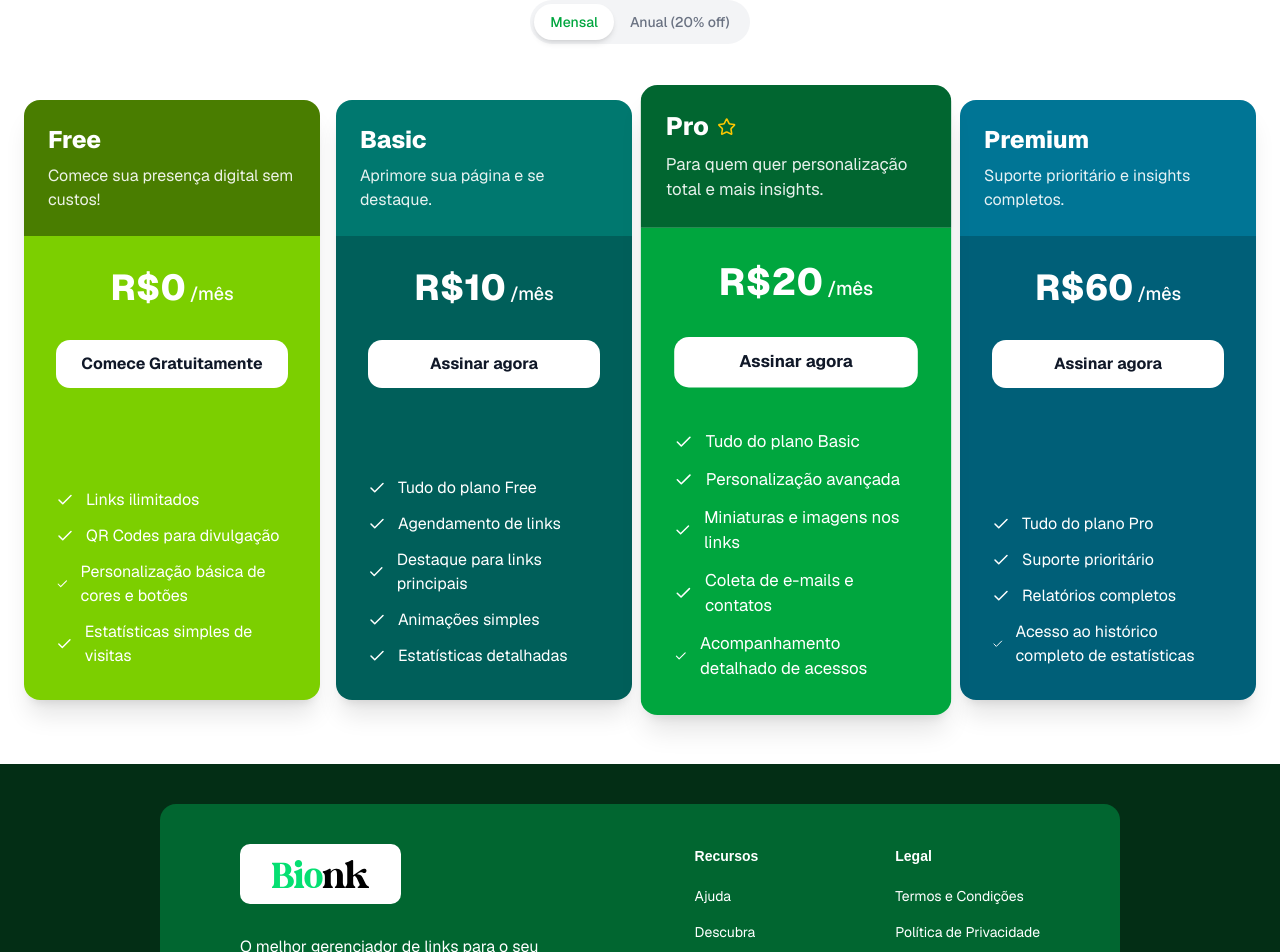
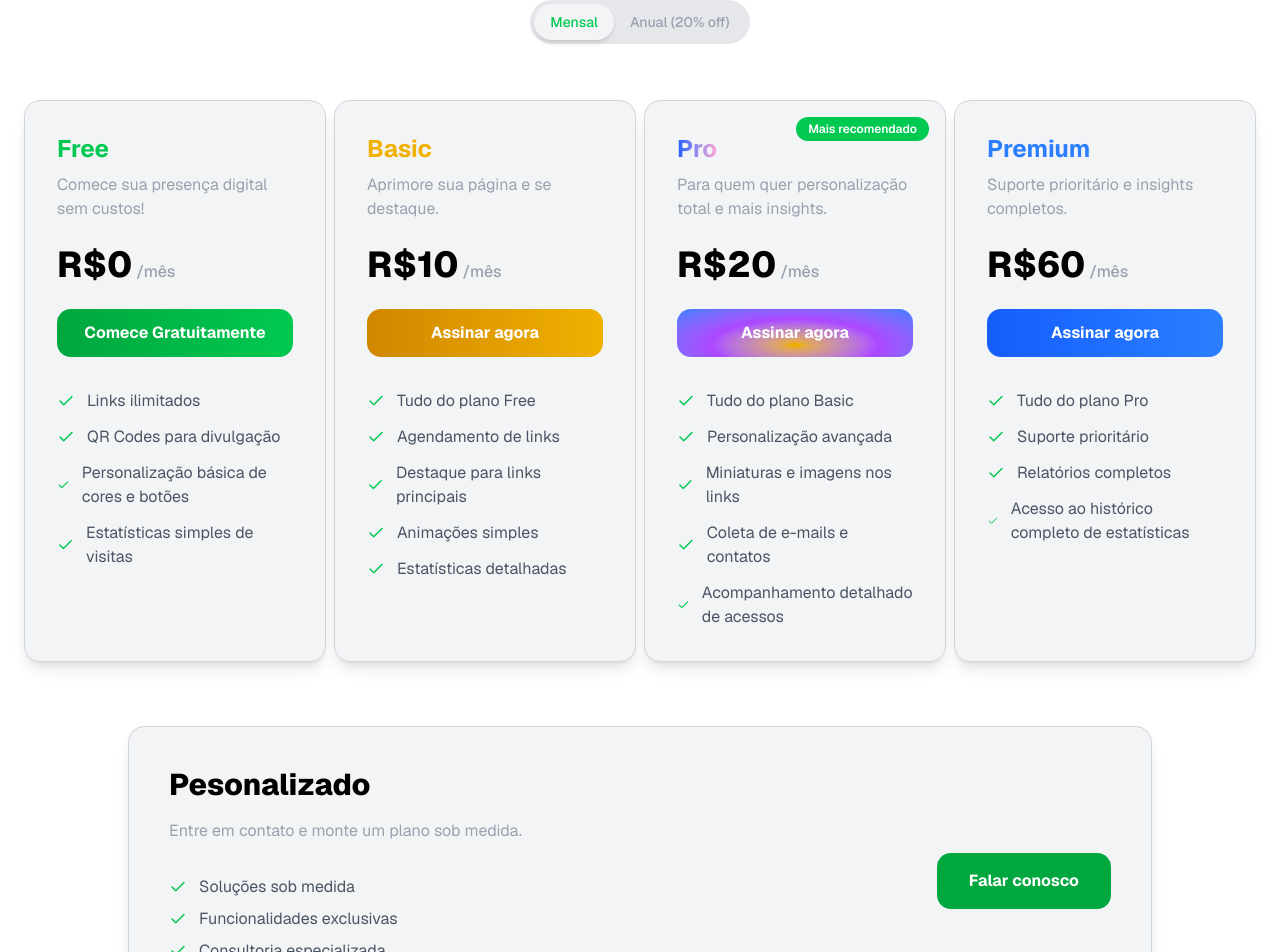
Before and after one commit to gabriellucasvh/bionk, a Next.js app: page /planos in a window 1280 px wide. Shown: the part 280-1232 px from the top of the page. Built offline with nearby package versions, Linux system fonts and the light colour scheme; no server answers; a web font is replaced by a local one.

Commit message:
style: removido fundo colorido dos cards dos planos e cores adicionadas ao botões e nomes dos planos

```diff
--- a/src/app/(public)/planos/prices.tsx
+++ b/src/app/(public)/planos/prices.tsx
@@ -1,13 +1,16 @@
 "use client";
 
 import { cn } from "@/lib/utils";
-import { Check, Star } from "lucide-react";
+import { Check } from "lucide-react";
 import Link from "next/link";
 import { useState } from "react";
 
 const pricingPlans = [
 	{
 		name: "Free",
+		nameColor: "text-green-500",
+		buttonColor:
+			"bg-gradient-to-r from-green-600 to-green-500 hover:from-green-500 hover:to-green-600 transition-colors duration-500",
 		description: "Comece sua presença digital sem custos!",
 		monthlyPrice: 0,
 		label: "Comece Gratuitamente",
@@ -18,11 +21,12 @@ const pricingPlans = [
 			"Personalização básica de cores e botões",
 			"Estatísticas simples de visitas",
 		],
-		topColor: "bg-lime-700",
-		baseColor: "bg-lime-500",
 	},
 	{
 		name: "Basic",
+		nameColor: "text-yellow-500",
+		buttonColor:
+			"bg-gradient-to-r from-yellow-600 to-yellow-500 hover:from-yellow-500 hover:to-yellow-600 transition-colors duration-500",
 		description: "Aprimore sua página e se destaque.",
 		monthlyPrice: 10,
 		label: "Assinar agora",
@@ -34,12 +38,13 @@ const pricingPlans = [
 			"Animações simples",
 			"Estatísticas detalhadas",
 		],
-		topColor: "bg-teal-700",
-		baseColor: "bg-teal-800",
 	},
 	{
 		name: "Pro",
-		star: <Star className=" text-yellow-400" size={18} />,
+		nameColor:
+			"bg-gradient-to-r from-blue-600 w-min to-pink-300 inline-block text-transparent bg-clip-text",
+		buttonColor:
+			"bg-radial-[at_50%_75%] from-yellow-500 via-purple-500 to-blue-500 hover:bg-radial-[at_50%_75%] hover:from-blue-500 hover:via-purple-500 hover:to-yellow-500 transition-colors duration-700",
 		description: "Para quem quer personalização total e mais insights.",
 		monthlyPrice: 20,
 		label: "Assinar agora",
@@ -51,12 +56,13 @@ const pricingPlans = [
 			"Coleta de e-mails e contatos",
 			"Acompanhamento detalhado de acessos",
 		],
-		topColor: "bg-green-800",
-		baseColor: "bg-green-600",
-		isPro: true,
+		isBest: true,
 	},
 	{
 		name: "Premium",
+		nameColor: "text-blue-500",
+		buttonColor:
+			"bg-gradient-to-r from-blue-600 to-blue-500 hover:from-blue-500 hover:to-blue-600 transition-colors duration-500",
 		description: "Suporte prioritário e insights completos.",
 		monthlyPrice: 60,
 		label: "Assinar agora",
@@ -67,10 +73,23 @@ const pricingPlans = [
 			"Relatórios completos",
 			"Acesso ao histórico completo de estatísticas",
 		],
-		topColor: "bg-cyan-700",
-		baseColor: "bg-cyan-800",
 	},
 ];
+
+// 🔥 Lifetime separado
+const customPlan = {
+	name: "Pesonalizado",
+	monthlyPrice: 888,
+	description: "Entre em contato e monte um plano sob medida.",
+	label: "Falar conosco",
+	link: "/contato",
+	features: [
+		"Soluções sob medida",
+		"Funcionalidades exclusivas",
+		"Consultoria especializada",
+		"Preços ajustados à sua necessidade",
+	],
+};
 
 interface HeadingProps {
 	billingCycle: "M" | "A";
@@ -80,26 +99,27 @@ interface HeadingProps {
 const Heading = ({ billingCycle, setBillingCycle }: HeadingProps) => (
 	<div className="my-14 flex flex-col items-center gap-6">
 		<div className="flex flex-col items-center gap-2 text-center">
-			<h2 className="mt-4 font-extrabold text-4xl text-gray-900 lg:text-5xl">
+			<h2 className="mt-4 font-extrabold text-4xl text-black lg:text-5xl">
 				Escolha o melhor plano para você.
 			</h2>
-			<p className="mt-2 max-w-xl text-gray-700 text-xl">
+			<p className="mt-2 max-w-xl text-gray-400 text-xl">
 				Comece agora com a Bionk e leve sua presença digital para o próximo
 				nível.
 			</p>
 		</div>
-		<div className="relative flex w-fit items-center rounded-full bg-gray-100 p-1">
+
+		{/* Toggle animado (Mensal / Anual) */}
+		<div className="relative flex w-fit items-center rounded-full bg-gray-200 p-1">
 			<div
-				className={`absolute h-[calc(100%-8px)] transform rounded-full bg-white shadow-md transition-all duration-300 ease-in-out ${
+				className={`absolute h-[calc(100%-8px)] transform rounded-full bg-gray-100 shadow-md transition-all duration-300 ease-in-out ${
 					billingCycle === "M" ? "left-1 w-20" : "left-[84px] w-32"
 				}`}
-				style={{ height: "calc(100% - 8px)" }}
 			/>
 			<button
 				className={`relative z-10 rounded-full px-4 py-2 font-medium text-sm transition-colors ${
 					billingCycle === "M"
-						? "text-green-600"
-						: "text-gray-500 hover:text-gray-700"
+						? "text-green-500"
+						: "text-gray-400 hover:text-gray-500"
 				}`}
 				onClick={() => setBillingCycle("M")}
 				type="button"
@@ -109,8 +129,8 @@ const Heading = ({ billingCycle, setBillingCycle }: HeadingProps) => (
 			<button
 				className={`relative z-10 rounded-full px-4 py-2 font-medium text-sm transition-colors ${
 					billingCycle === "A"
-						? "text-green-600"
-						: "w-full text-gray-500 hover:text-gray-700"
+						? "text-green-500"
+						: "text-gray-400 hover:text-gray-500"
 				}`}
 				onClick={() => setBillingCycle("A")}
 				type="button"
@@ -127,7 +147,6 @@ interface PricingCardProps {
 }
 
 const PricingCard = ({ plan, billingCycle }: PricingCardProps) => {
-	// Calcula o preço com desconto para planos anuais (20% off)
 	const price =
 		billingCycle === "M"
 			? plan.monthlyPrice
@@ -136,58 +155,74 @@ const PricingCard = ({ plan, billingCycle }: PricingCardProps) => {
 	return (
 		<div
 			className={cn(
-				"flex flex-col overflow-hidden rounded-2xl shadow-xl",
-				plan.isPro ? "scale-105" : ""
+				"flex flex-col rounded-2xl border border-gray-300 bg-gray-100 p-8 shadow-lg",
+				plan.isBest && "relative"
 			)}
 		>
-			{/* Cabeçalho */}
-			<div className={cn("p-6 text-center", plan.topColor)}>
-				<h3 className="flex items-center gap-2 font-extrabold text-2xl text-white">
-					{plan.name}
-					{plan.star}
-				</h3>
-				<p className="mt-2 text-start text-white/90">{plan.description}</p>
-			</div>
-
-			{/* Conteúdo principal */}
-			<div
-				className={cn(
-					"flex flex-col justify-between p-8 text-center",
-					plan.baseColor,
-					"flex-1 text-white"
-				)}
-			>
-				<div>
-					<p className="mb-8 font-extrabold text-4xl">
-						R${price}
-						<span className="ml-1 font-medium text-lg">
-							/mês
-							{billingCycle === "A" && plan.monthlyPrice > 0 && (
-								<span className="mt-1 block font-normal text-sm">
-									(com desconto anual)
+			{plan.isBest && (
+				<span className="absolute top-4 right-4 rounded-full bg-green-500 px-3 py-1 font-semibold text-white text-xs">
+					Mais recomendado
 				</span>
 			)}
+			<h3 className={`font-bold text-2xl text-black ${plan.nameColor}`}>
+				{plan.name}
+			</h3>
+			<p className="mt-2 text-gray-400">{plan.description}</p>
+
+			<p className="mt-6 font-extrabold text-4xl text-black">
+				R${price}
+				<span className="ml-1 font-medium text-base text-gray-400">/mês</span>
+				{billingCycle === "A" && plan.monthlyPrice > 0 && (
+					<span className="mt-1 block font-normal text-green-500 text-sm">
+						(20% de desconto no anual)
 					</span>
+				)}
 			</p>
+
 			<Link
-						className="block w-full rounded-xl bg-white py-3 font-bold text-gray-900 transition-colors duration-100 hover:bg-gray-200"
+				className={`mt-6 block w-full rounded-xl py-3 text-center font-bold text-white ${plan.buttonColor}`}
 				href={plan.link}
 			>
 				{plan.label}
 			</Link>
-				</div>
-				<div className="mt-10 space-y-3 text-left">
+
+			<div className="mt-8 space-y-3 text-left">
 				{plan.features.map((feature) => (
 					<div className="flex items-center gap-3" key={feature}>
-							<Check className="text-white" size={18} />
-							<span>{feature}</span>
+						<Check className="text-green-500" size={18} />
+						<span className="text-gray-600">{feature}</span>
 					</div>
 				))}
 			</div>
 		</div>
+	);
+};
+
+// 🔥 Lifetime horizontal embaixo
+const CustomPlan = () => (
+	<div className="mx-auto mt-16 flex max-w-5xl flex-col items-center justify-between gap-8 rounded-2xl border border-gray-300 bg-gray-100 p-10 text-white shadow-lg lg:flex-row">
+		<div className="flex flex-col gap-4">
+			<h3 className={"font-extrabold text-3xl text-black"}>
+				{customPlan.name}
+			</h3>
+			<p className="max-w-xl text-gray-400">{customPlan.description}</p>
+			<div className="mt-4 space-y-2">
+				{customPlan.features.map((feature) => (
+					<div className="flex items-center gap-3" key={feature}>
+						<Check className="text-green-500" size={18} />
+						<span className="text-gray-600">{feature}</span>
+					</div>
+				))}
+			</div>
+		</div>
+		<Link
+			className="rounded-xl bg-green-600 px-8 py-4 font-bold text-white transition-colors hover:bg-green-500"
+			href={customPlan.link}
+		>
+			{customPlan.label}
+		</Link>
 	</div>
 );
-};
 
 const Pricing = () => {
 	const [billingCycle, setBillingCycle] = useState<"M" | "A">("M");
@@ -195,7 +230,7 @@ const Pricing = () => {
 	return (
 		<section className="min-h-screen w-full bg-white px-6 py-16">
 			<Heading billingCycle={billingCycle} setBillingCycle={setBillingCycle} />
-			<div className="mx-auto grid max-w-7xl grid-cols-1 gap-4 sm:grid-cols-2 lg:grid-cols-4">
+			<div className="mx-auto grid max-w-7xl grid-cols-1 gap-2 sm:grid-cols-2 lg:grid-cols-4">
 				{pricingPlans.map((plan) => (
 					<PricingCard
 						billingCycle={billingCycle}
@@ -204,6 +239,7 @@ const Pricing = () => {
 					/>
 				))}
 			</div>
+			<CustomPlan />
 		</section>
 	);
 };
```
Lines whose indentation alone changed are shown as unchanged.
